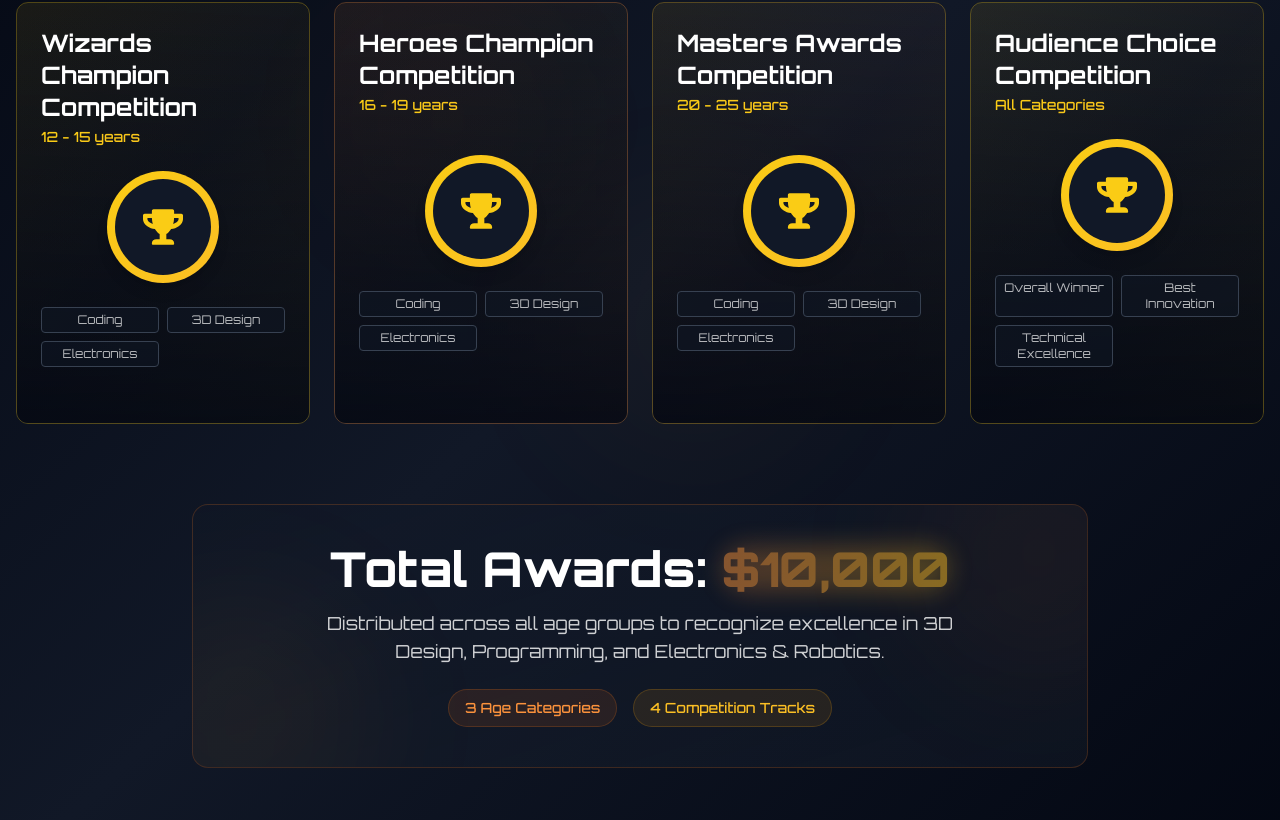
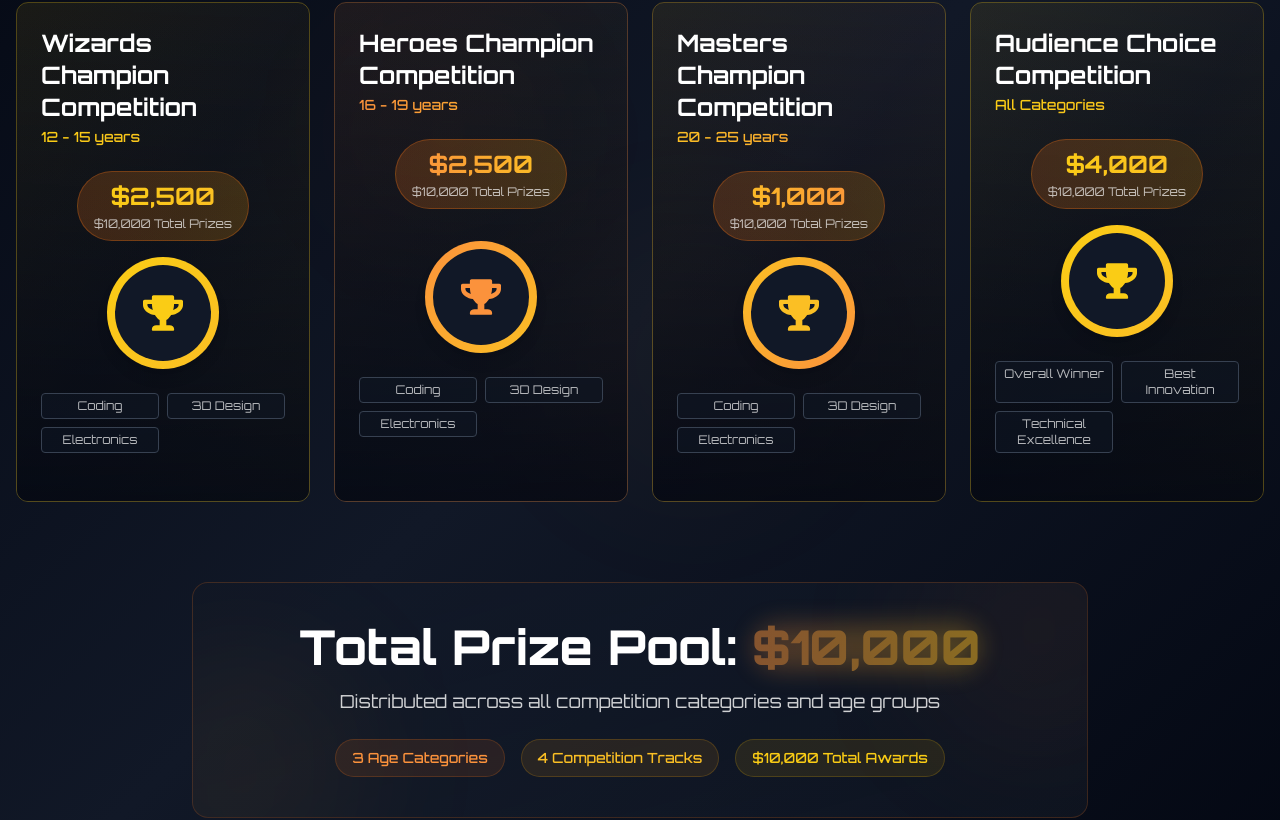
Before and after one commit to KaungKhantSoe2004/MindHack, a React (Create React App) app: page /mindhack-2025 in a window 1280 px wide. Shown: the part 1102-1922 px from the top of the page. Built offline with nearby package versions, Linux system fonts and the light colour scheme.

Commit message:
addaudience

```diff
--- a/src/pages/mindhack2025.js
+++ b/src/pages/mindhack2025.js
@@ -206,8 +206,7 @@ export default function MindHack2025() {
               viewport={{ once: true }}
               className="text-white/80 text-xl max-w-3xl mx-auto font-light"
             >
-              Celebrating excellence across all categories with substantial
-              prizes
+              Celebrating excellence with $10,000 in total prizes
             </motion.p>
           </div>
 
@@ -218,6 +217,7 @@ export default function MindHack2025() {
                 title: "Wizards Champion Competition",
                 ageGroup: "12 - 15 years",
                 amount: "$2,500",
+                totalPool: "$10,000 Total Prizes",
                 color: "from-yellow-400 to-amber-400",
                 bgColor:
                   "bg-gradient-to-br from-yellow-400/10 via-amber-400/5 to-yellow-400/10",
@@ -229,7 +229,8 @@ export default function MindHack2025() {
                 title: "Heroes Champion Competition",
                 ageGroup: "16 - 19 years",
                 amount: "$2,500",
-                color: "from-yellow-400 to-amber-400",
+                totalPool: "$10,000 Total Prizes",
+                color: "from-orange-400 to-amber-400",
                 bgColor:
                   "bg-gradient-to-br from-orange-400/10 via-amber-400/5 to-orange-400/10",
                 borderColor: "border-orange-400/30",
@@ -237,10 +238,11 @@ export default function MindHack2025() {
                 icon: <FaTrophy className="w-10 h-10" />,
               },
               {
-                title: "Masters Awards Competition",
+                title: "Masters Champion Competition",
                 ageGroup: "20 - 25 years",
                 amount: "$1,000",
-                color: "from-yellow-400 to-amber-400",
+                totalPool: "$10,000 Total Prizes",
+                color: "from-amber-400 to-orange-400",
                 bgColor:
                   "bg-gradient-to-br from-amber-400/10 via-orange-400/5 to-amber-400/10",
                 borderColor: "border-amber-400/30",
@@ -251,6 +253,7 @@ export default function MindHack2025() {
                 title: "Audience Choice Competition",
                 ageGroup: "All Categories",
                 amount: "$4,000",
+                totalPool: "$10,000 Total Prizes",
                 color: "from-yellow-400 to-amber-400",
                 bgColor:
                   "bg-gradient-to-br from-yellow-400/10 via-amber-400/5 to-yellow-400/10",
@@ -294,8 +297,22 @@ export default function MindHack2025() {
                       </p>
                     </div>
 
+                    {/* Prize Amount - Highlighted */}
+                    <div className="mb-4 text-center">
+                      <div className="inline-block px-4 py-2 rounded-full bg-gradient-to-r from-orange-500/20 to-amber-500/20 border border-orange-500/30">
+                        <p
+                          className={`text-2xl font-bold bg-gradient-to-r ${award.color} bg-clip-text text-transparent`}
+                        >
+                          {award.amount}
+                        </p>
+                        <p className="text-xs text-white/70 mt-1">
+                          {award.totalPool}
+                        </p>
+                      </div>
+                    </div>
+
                     {/* Medal/Centerpiece */}
-                    <div className="flex-1 flex flex-col items-center justify-center mb-8">
+                    <div className="flex-1 flex flex-col items-center justify-center mb-6">
                       <div
                         className={`relative mb-6 w-28 h-28 rounded-full flex items-center justify-center bg-gradient-to-br ${award.color} shadow-lg`}
                       >
@@ -342,7 +359,7 @@ export default function MindHack2025() {
               <div className="relative z-10">
                 {/* Glowing Total Prize */}
                 <h3 className="text-4xl md:text-5xl font-extrabold text-white mb-4">
-                  Total Awards:{" "}
+                  Total Prize Pool:{" "}
                   <span className="relative inline-block text-transparent bg-clip-text bg-gradient-to-r from-orange-400 to-amber-400 animate-pulse">
                     $10,000
                     <span className="absolute inset-0 blur-md bg-gradient-to-r from-orange-400 to-amber-400 opacity-40 animate-pulse rounded-full z-[-1]" />
@@ -350,15 +367,17 @@ export default function MindHack2025() {
                 </h3>
 
                 <p className="text-white/80 text-lg max-w-2xl mx-auto font-light">
-                  Distributed across all age groups to recognize excellence in
-                  3D Design, Programming, and Electronics & Robotics.
+                  Distributed across all competition categories and age groups
                 </p>
-                <div className="mt-6 flex justify-center gap-4">
+                <div className="mt-6 flex flex-wrap justify-center gap-4">
                   <div className="px-4 py-2 bg-orange-500/10 border border-orange-500/20 rounded-full text-orange-400 text-sm font-medium">
                     3 Age Categories
                   </div>
                   <div className="px-4 py-2 bg-amber-500/10 border border-amber-500/20 rounded-full text-amber-400 text-sm font-medium">
                     4 Competition Tracks
+                  </div>
+                  <div className="px-4 py-2 bg-yellow-500/10 border border-yellow-500/20 rounded-full text-yellow-400 text-sm font-medium">
+                    $10,000 Total Awards
                   </div>
                 </div>
               </div>
```
